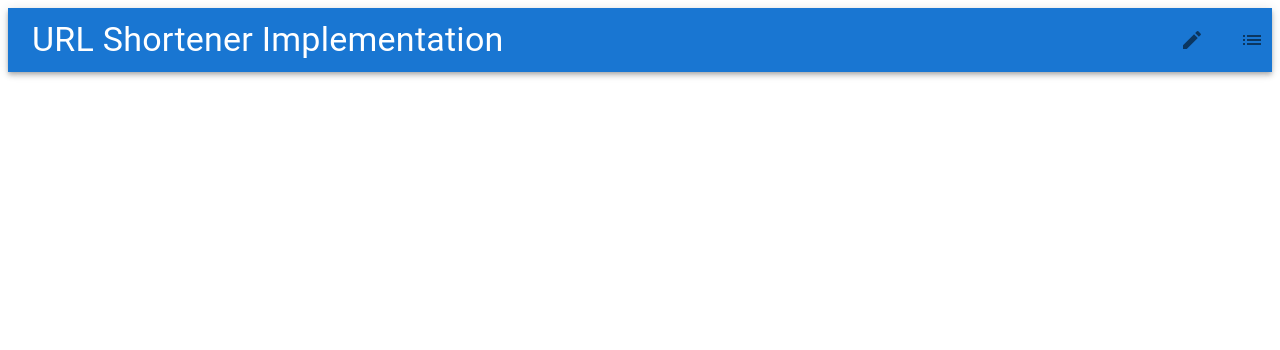
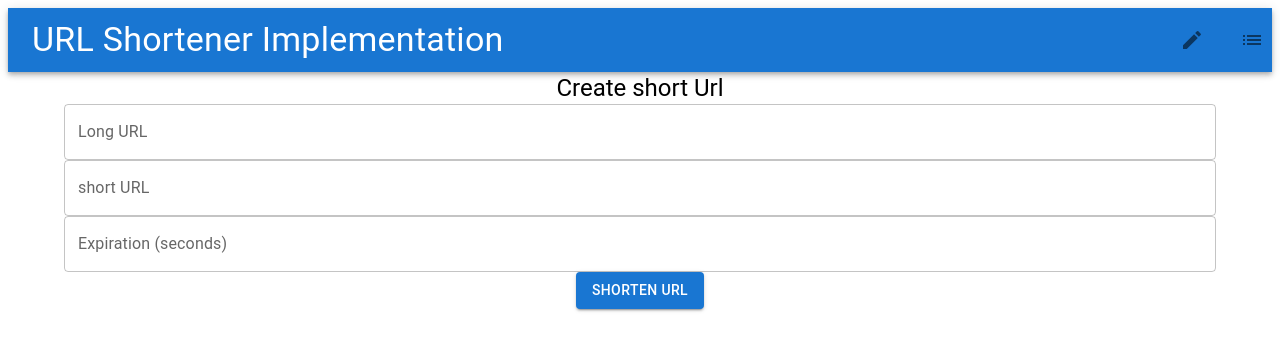
Before and after one commit to Amitai36/URL-Shortener-Implementation, a React (Vite) app in the folder front/: page /create in a window 1280 px wide. Shown: the top 350 px of the page. Built offline with nearby package versions, Linux system fonts and the light colour scheme.

Commit message:
add create url

```diff
--- a/front/src/App.tsx
+++ b/front/src/App.tsx
@@ -2,6 +2,7 @@ import { Route, Routes } from "react-router-dom"
 
 import Home from "./pages/Home"
 import UrlList from "./pages/UrlList"
+import CreateUrl from "./pages/createUrl"
 
 function App() {
 
@@ -10,6 +11,7 @@ function App() {
       <Home />
       <Routes>
         <Route path="/" element={<UrlList />} />
+        <Route path="/create" element={<CreateUrl />} />
       </Routes>
     </>
   )
--- a/front/src/components/Form.tsx
+++ b/front/src/components/Form.tsx
@@ -15,7 +15,6 @@ function Form() {
 
     return (
         <Container>
-            <Typography variant="h4">URL Shortener</Typography>
             <form onSubmit={handleSubmit(onSubmit)}>
                 <TextField
                     label="Long URL"
--- a/front/src/pages/UrlForm.tsx
+++ b/front/src/pages/createUrl/UrlForm.tsx
@@ -1,4 +1,4 @@
-import Form from "../components/Form"
+import Form from "../../components/Form"
 
 function UrlForm() {
   return (
--- /dev/null
+++ b/front/src/pages/createUrl/index.tsx
@@ -0,0 +1,14 @@
+import { Typography } from "@mui/material"
+
+import UrlForm from "./UrlForm"
+
+function CreateUrl() {
+    return (
+        <div style={{ textAlign: "center" }}>
+            <Typography variant="h5">Create short Url</Typography>
+            <UrlForm />
+        </div>
+    )
+}
+
+export default CreateUrl
```
